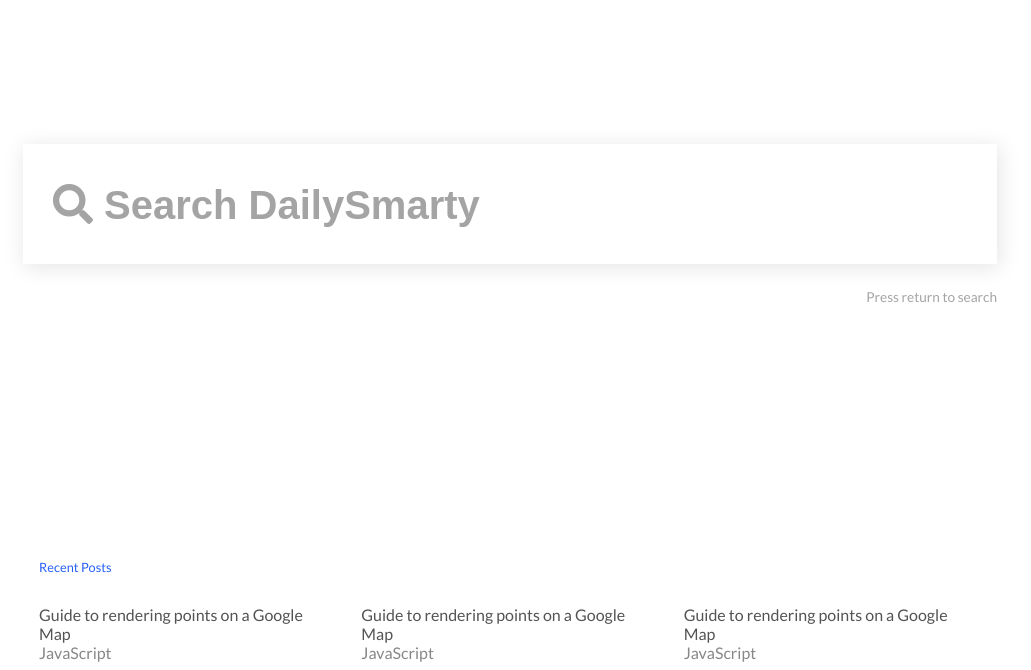
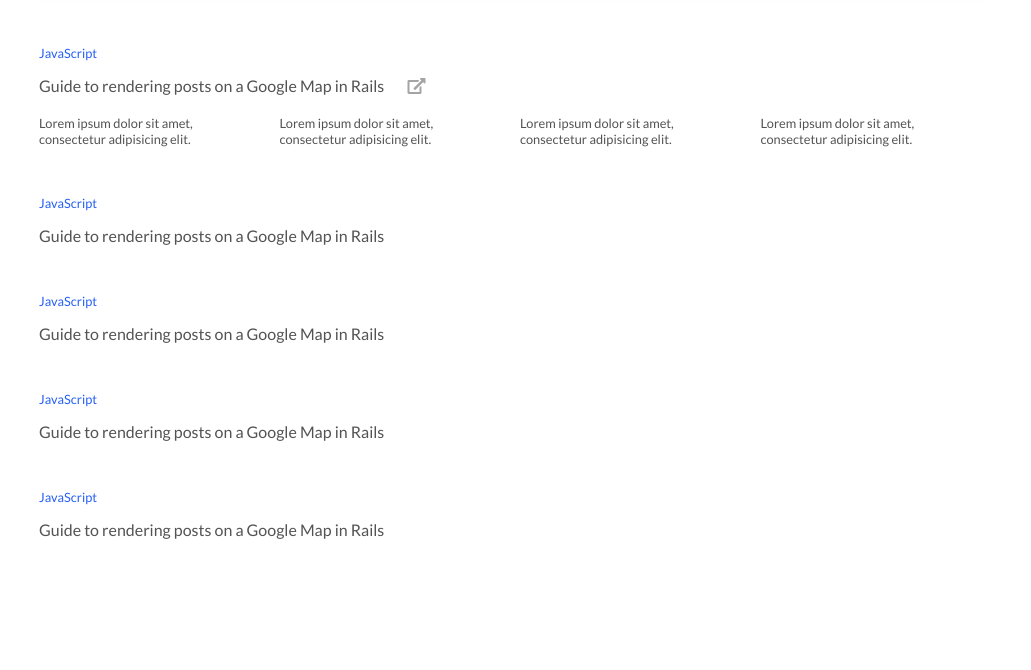
Before and after one commit to bottega-code-school/css-grid, a plain HTML site: page daily-smarty-app/results.html in a window 1280 px wide. Shown: the part 201-871 px from the top of the page, without its empty margins (130-1161 px from the left). After the commit the page ends 800 px from the top, so only its background shows below. Drawn offline with Linux system fonts and the light colour scheme.

Commit message:
Added the result page for the daily smarty app

```diff
--- a/daily-smarty-app/results.html
+++ b/daily-smarty-app/results.html
@@ -8,12 +8,6 @@
   <link rel="stylesheet" href="https://use.fontawesome.com/releases/v5.0.10/css/all.css" integrity="sha384-+d0P83n9kaQMCwj8F4RJB66tzIwOKmrdb46+porD/OvrJ+37WqIM7UoBtwHO6Nlg"
     crossorigin="anonymous">
 
-  <script>
-    window.FontAwesomeConfig = {
-      searchPseudoElements: true
-    }
-  </script>
-
   <style>
     html {
       font-family: 'Lato', sans-serif;
@@ -22,7 +16,7 @@
     .container {
       display: grid;
       grid-template-columns: 1fr;
-      margin-top: 5em;
+      margin-top: 2em;
       justify-items: center;
     }
 
@@ -33,22 +27,22 @@
     }
 
     .logo img {
-      width: 105px;
+      width: 50px;
     }
 
     .search-bar {
-      margin-top: 10em;
-      margin-bottom: 15em;
+      margin-top: 3em;
+      margin-bottom: 1em;
     }
 
     .search-bar input {
       width: 942px;
-      height: 118px;
+      height: 50px;
       padding-left: 0.75em;
     }
 
     .search-bar input[type=text] {
-      font-size: 2.5em;
+      font-size: 1.15em;
       font-family: 'Font Awesome\ 5 Free', Arial, Helvetica, sans-serif;
       font-weight: 600;
       color: #5B5B5B;
@@ -56,6 +50,7 @@
       -moz-box-shadow: 2px 3px 20px 1px rgba(0, 0, 0, 0.1);
       box-shadow: 2px 3px 20px 1px rgba(0, 0, 0, 0.1);
       border: 0px solid transparent;
+      border-radius: 5px;
     }
 
     .search-bar input[type=text]::placeholder {
@@ -78,28 +73,50 @@
       font-size: 0.85em;
     }
 
-    .recent-posts {
+    .posts {
       width: 942px;
     }
 
-    .recent-post-heading {
+    .post {
+      margin-top: 3em;
+      margin-bottom: 3em;
+    }
+
+    .post-category {
       color: #2660F3;
-      margin-bottom: 30px;
+      margin-bottom: 15px;
       font-size: 0.8em;
     }
 
-    .recent-post-wrapper {
-      display: grid;
-      grid-template-columns: 1fr 1fr 1fr;
-      grid-gap: 25px;
+    .title a {
+      color: #535353;
+      text-decoration: none;
     }
 
-    .title {
-      color: #535353;
+    .title a:hover {
+      text-decoration: underline;
     }
 
-    .recent-post-category {
-      color: #878787;
+    .active-link-icon {
+      margin-left: 20px;
+      color: #A4A4A4;
+    }
+
+    .post-links-wrapper {
+      margin-top: 20px;
+      display: grid;
+      grid-template-columns: repeat(4, 1fr);
+      grid-gap: 20px;
+    }
+
+    .post-links-wrapper a {
+      color: #535353;
+      text-decoration: none;
+      font-size: 0.8em;
+    }
+
+    .post-links-wrapper a:hover {
+      text-decoration: underline;
     }
   </style>
 </head>
@@ -112,41 +129,59 @@
 
     <div class="search-bar">
       <input type="text" placeholder="&#xf002; Search DailySmarty">
-      <p>Press return to search</p>
     </div>
 
-    <div class="recent-posts">
-      <div class="recent-post-heading">
-        Recent Posts
+    <div class="posts">
+      <div class="post">
+        <div class="post-category">
+          JavaScript
         </div>
 
-      <div class="recent-post-wrapper">
-        <div class="post">
         <div class="title">
-            Guide to rendering points on a Google Map
+          <a href="#">Guide to rendering posts on a Google Map in Rails <i class="active-link-icon fas fa-external-link-alt"></i></a>
         </div>
 
-          <div class="recent-post-category">
-            JavaScript
+        <div class="post-links-wrapper">
+          <a href="#">Lorem ipsum dolor sit amet, consectetur adipisicing elit.</a>
+          <a href="#">Lorem ipsum dolor sit amet, consectetur adipisicing elit.</a>
+          <a href="#">Lorem ipsum dolor sit amet, consectetur adipisicing elit.</a>
+          <a href="#">Lorem ipsum dolor sit amet, consectetur adipisicing elit.</a>
         </div>
       </div>
       <div class="post">
-          <div class="title">
-            Guide to rendering points on a Google Map
+        <div class="post-category">
+          JavaScript
         </div>
 
-          <div class="recent-post-category">
-            JavaScript
+        <div class="title">
+          <a href="#">Guide to rendering posts on a Google Map in Rails</a>
         </div>
       </div>
       <div class="post">
-          <div class="title">
-            Guide to rendering points on a Google Map
+        <div class="post-category">
+          JavaScript
         </div>
 
-          <div class="recent-post-category">
+        <div class="title">
+          <a href="#">Guide to rendering posts on a Google Map in Rails</a>
+        </div>
+      </div>
+      <div class="post">
+        <div class="post-category">
           JavaScript
         </div>
+
+        <div class="title">
+          <a href="#">Guide to rendering posts on a Google Map in Rails</a>
+        </div>
+      </div>
+      <div class="post">
+        <div class="post-category">
+          JavaScript
+        </div>
+
+        <div class="title">
+          <a href="#">Guide to rendering posts on a Google Map in Rails</a>
         </div>
       </div>
 
```
Also changed, not shown: daily-smarty-app/index.html (+1 -6 lines). Lines whose indentation alone changed are shown as unchanged.
